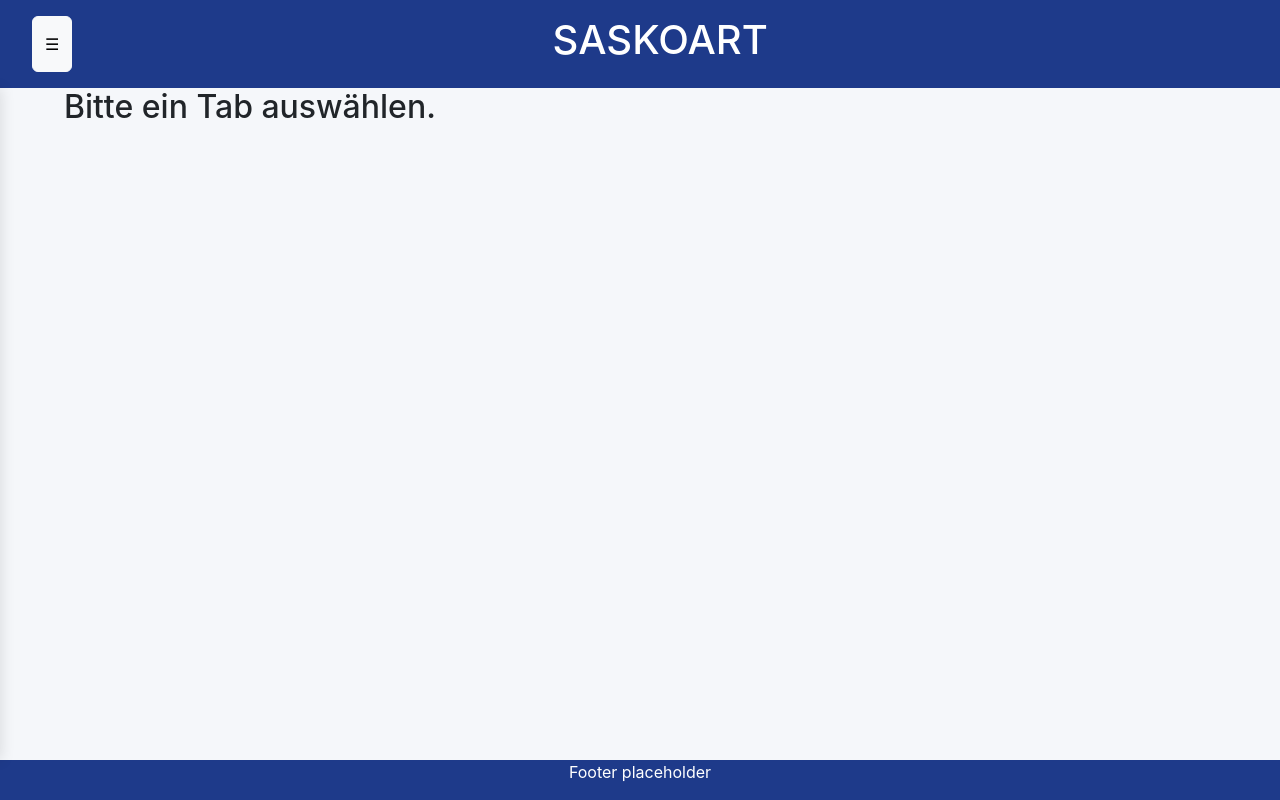
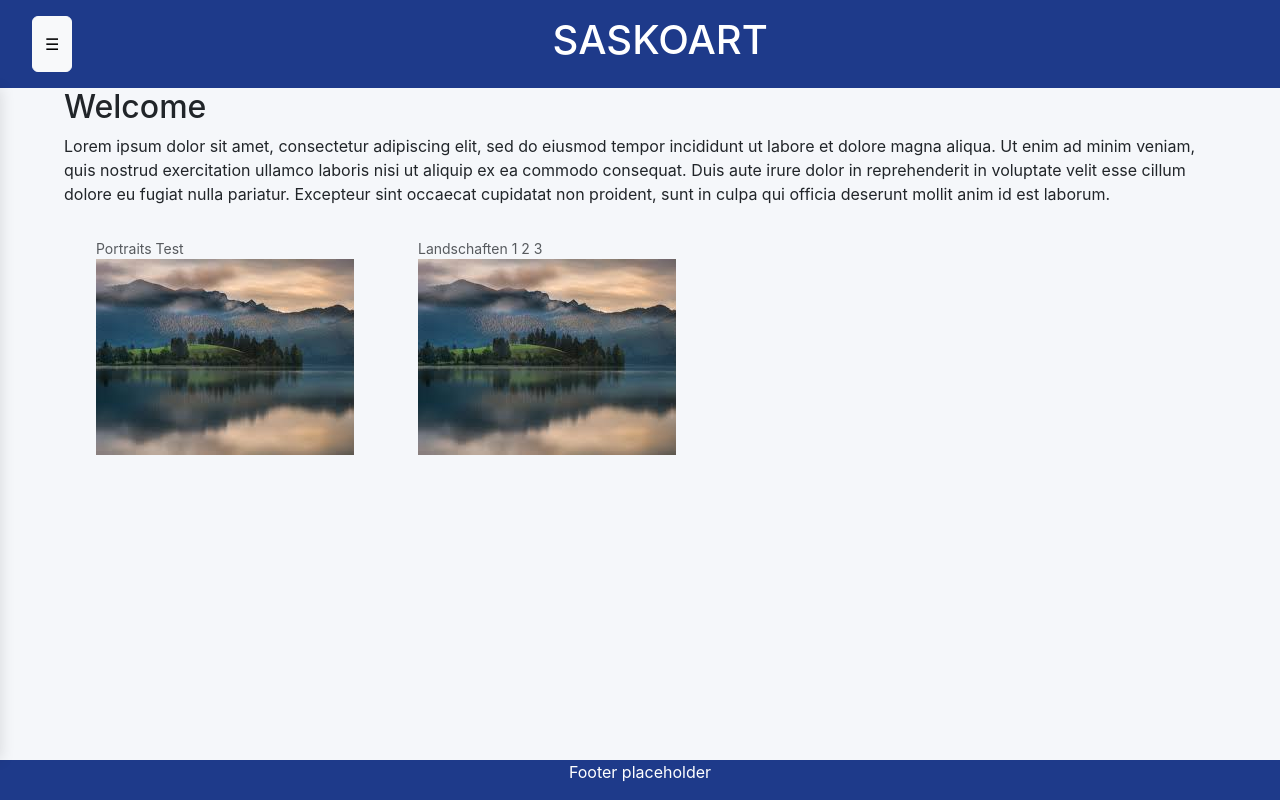
Before and after one commit to saskoart/saskoart.github.io, a React (Create React App) app: page / in a window 1280 px wide. Built offline with nearby package versions, Linux system fonts and the light colour scheme.

Commit message:
added welcome page

```diff
--- a/public/css/app.css
+++ b/public/css/app.css
@@ -79,7 +79,7 @@
 figure {
     padding: 1em 2em 1em 2em;
     margin: 0 !important;
-    width: 30em;
+    max-width: 30em;
 }
 
 .figureComponent {
--- a/src/App.jsx
+++ b/src/App.jsx
@@ -5,6 +5,7 @@
 import {loadStructure} from "./utils";
 import Header from "./components/Header";
 import Footer from "./components/Footer";
+import WelcomePage from "./components/WelcomePage";
 
 function App() {
     const [structure, setStructure] = useState({});
@@ -22,7 +23,22 @@
                     <div className={`sidebarStyle ${menuOpen ? "open" : ""}`}>
 
                         <Nav className="flex-column">
-                            {"folders" in structure ? Object.keys(structure.folders).map(folder => (
+                            <Nav.Item key="welcome">
+                                <Link
+                                    to={`/`}
+                                    className="linkStyle"
+                                    onMouseEnter={(e) =>
+                                        (e.target.style.backgroundColor = "rgba(255,255,255,0.2)")
+                                    }
+                                    onMouseLeave={(e) =>
+                                        (e.target.style.backgroundColor = "transparent")
+                                    }
+                                    onClick={(e) => setMenuOpen(false)}
+                                >
+                                    Welcome
+                                </Link>
+                            </Nav.Item>
+                            {structure ? Object.keys(structure).map(folder => (
                                 <Nav.Item key={folder}>
                                     <Link
                                         to={`/${folder}`}
@@ -35,31 +51,29 @@
                                         }
                                         onClick={(e) => setMenuOpen(false)}
                                     >
-                                        {structure.folders[folder].title}
+                                        {structure[folder].title}
                                     </Link>
                                 </Nav.Item>
                             )) : null}
                         </Nav>
                     </div>
-                    <div className="contentStyle">
                     <Routes>
-                            {"tabs" in structure ? Object.keys(structure.tabs).map(folder => (
+                        {structure ? Object.keys(structure).map(folder => (
                             <Route
                                 key={folder}
                                 path={`/${folder}`}
                                 element={
                                     <GalleryTab
-                                            title={structure.folders[folder].title}
-                                            description={structure.folders[folder].description}
-                                            data={structure.tabs[folder].entries}
-                                            folder={structure.tabs[folder].folderPath}
+                                        title={structure[folder].title}
+                                        description={structure[folder].description}
+                                        data={structure[folder].entries}
+                                        folder={structure[folder].folderPath}
                                     />
                                 }
                             />
                         )) : null}
-                            <Route path="/" element={<h2>Bitte ein Tab auswählen.</h2>} />
+                        <Route path="/" element={<WelcomePage structure={structure} />} />
                     </Routes>
-                    </div>
                 </div>
                 <Footer />
             </div>
--- a/src/components/GalleryTab.jsx
+++ b/src/components/GalleryTab.jsx
@@ -11,8 +11,8 @@
     };
 
     return (
-        <div style={{ marginTop: 30 }}>
-            <h3>{title}</h3>
+        <div className="contentStyle">
+            <h2>{title}</h2>
             {description != null || description === "" ? <p>{description}</p> : null}
 
             {data.map((item, index) => (
--- /dev/null
+++ b/src/components/WelcomePage.jsx
@@ -0,0 +1,34 @@
+import React from 'react';
+import { Figure, FigureCaption, FigureImage } from "react-bootstrap";
+import {Link} from "react-router-dom";
+
+function WelcomePage({ structure }) {
+
+    return (
+        <div className="contentStyle">
+            <h2>Welcome</h2>
+            <p>
+                Lorem ipsum dolor sit amet, consectetur adipiscing elit, sed do eiusmod tempor incididunt ut labore et dolore magna aliqua. Ut enim ad minim veniam, quis nostrud exercitation ullamco laboris nisi ut aliquip ex ea commodo consequat. Duis aute irure dolor in reprehenderit in voluptate velit esse cillum dolore eu fugiat nulla pariatur. Excepteur sint occaecat cupidatat non proident, sunt in culpa qui officia deserunt mollit anim id est laborum.
+            </p>
+            {
+                structure ? <>
+                    {
+                        Object.keys(structure).map(folder => <Link to={`/${folder}`} key={folder}>
+                            <Figure>
+                                <FigureCaption>
+                                    {structure[folder].title}
+                                </FigureCaption>
+                                <FigureImage
+                                    src={`data/${folder}/images/${structure[folder].entries[0].image}`}
+                                    alt={structure[folder].entries[0].title}
+                                />
+                            </Figure>
+                        </Link>)
+                    }
+                </> : null
+            }
+        </div>
+    );
+}
+
+export default WelcomePage;
--- a/src/utils.jsx
+++ b/src/utils.jsx
@@ -18,17 +18,20 @@
         folderLines = folderLines.slice(1);
     }
 
-    let resultFolders = {};
+    let results = {};
     folderLines.forEach(folderLine => {
-        resultFolders[folderLine[0]] = {title: folderLine[1], description: folderLine[2]};
+        results[folderLine[0]] = {
+            title: folderLine[1],
+            description: folderLine[2],
+            folderPath: `/data/${folderLine[0]}`
+        };
     });
 
     /*
      *  load the tabs
      */
-    const resultTabs = {};
 
-    for (const folder of Object.keys(resultFolders)) {
+    for (const folder of Object.keys(results)) {
         const csvPath = `/data/${folder}/${folder}.csv`;
         const response = await fetch(csvPath);
         const text = await response.text();
@@ -50,16 +53,11 @@
             dataRows = rows.slice(1);
         }
 
-        const entries = dataRows.map(row => ({
+        results[folder].entries = dataRows.map(row => ({
             image: row[0],
             title: row[1],
             description: row[2]
         }));
-
-        resultTabs[folder] = {
-            folderPath: `/data/${folder}`,
-            entries
-        };
     }
-    setStructure({folders: resultFolders, tabs: resultTabs});
+    setStructure(results);
 }
```
Lines whose indentation alone changed are shown as unchanged.
